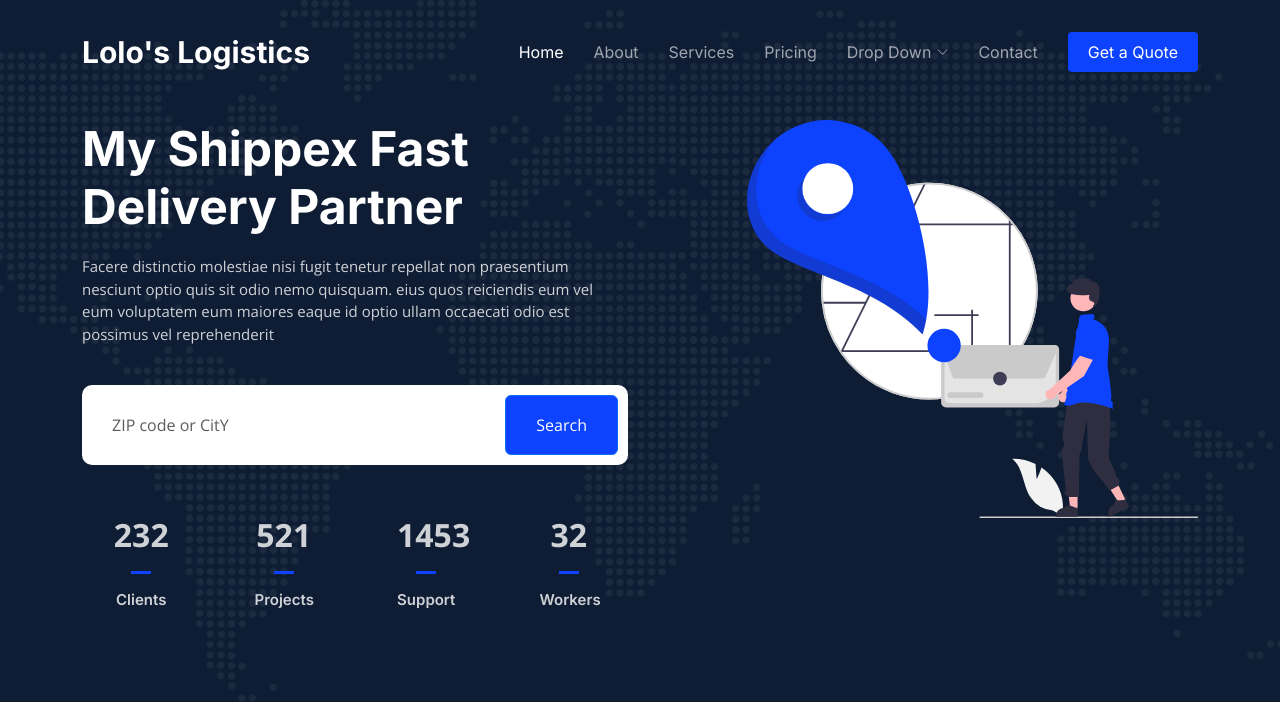
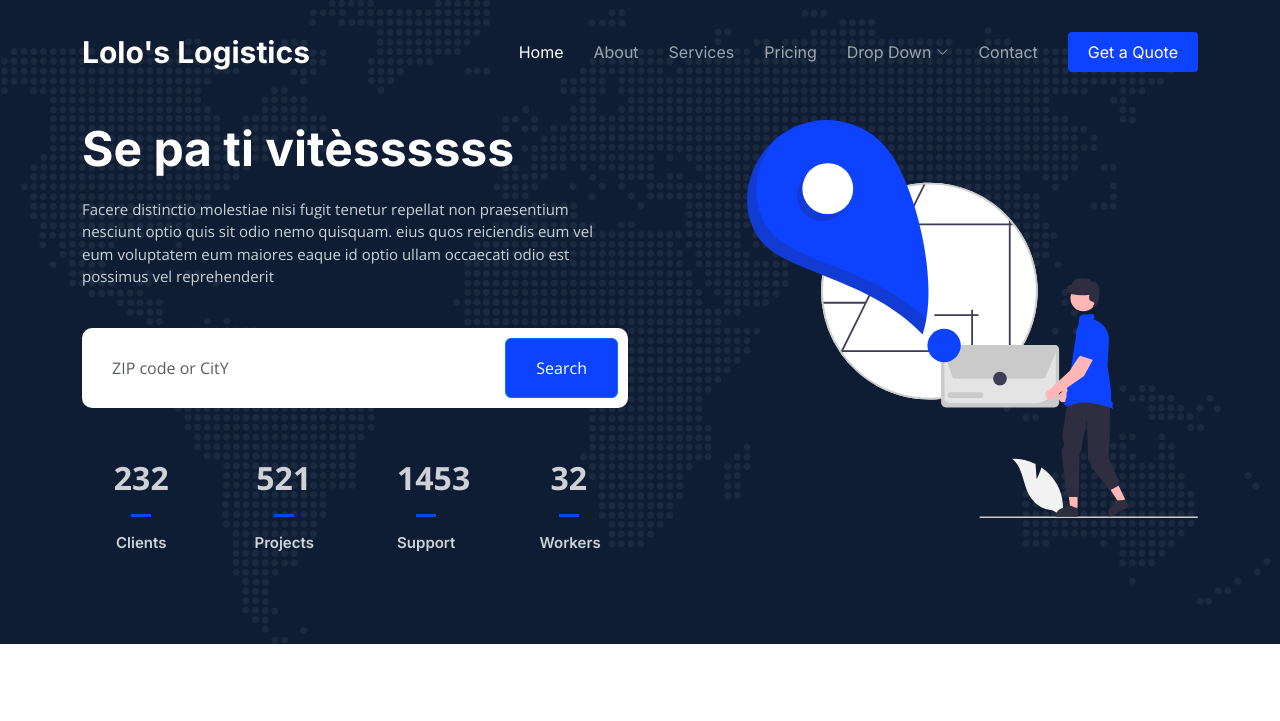
Before and after one commit to mick6426/awscicd-pipeline, a plain HTML site: page index.html in a window 1280 px wide. Shown: the top 721 px of the page. Drawn offline with nearby package versions, Linux system fonts and the light colour scheme.

Commit message:
Se pa ti vitèssssss

```diff
--- a/index.html
+++ b/index.html
@@ -89,7 +89,7 @@
     <div class="container">
       <div class="row gy-4 d-flex justify-content-between">
         <div class="col-lg-6 order-2 order-lg-1 d-flex flex-column justify-content-center">
-          <h2 data-aos="fade-up">My Shippex Fast Delivery Partner</h2>
+          <h2 data-aos="fade-up">Se pa ti vitèssssss</h2>
           <p data-aos="fade-up" data-aos-delay="100">Facere distinctio molestiae nisi fugit tenetur repellat non praesentium nesciunt optio quis sit odio nemo quisquam. eius quos reiciendis eum vel eum voluptatem eum maiores eaque id optio ullam occaecati odio est possimus vel reprehenderit</p>
 
           <form action="#" class="form-search d-flex align-items-stretch mb-3" data-aos="fade-up" data-aos-delay="200">
```
